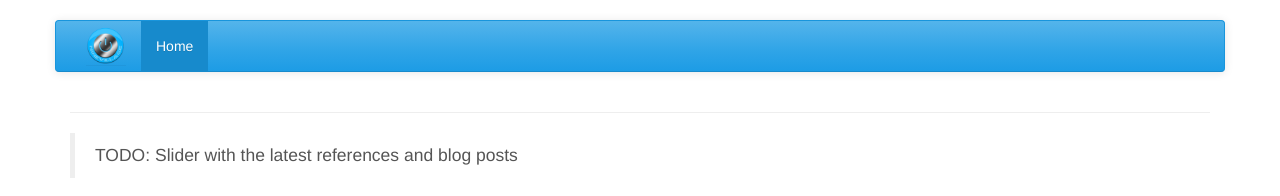
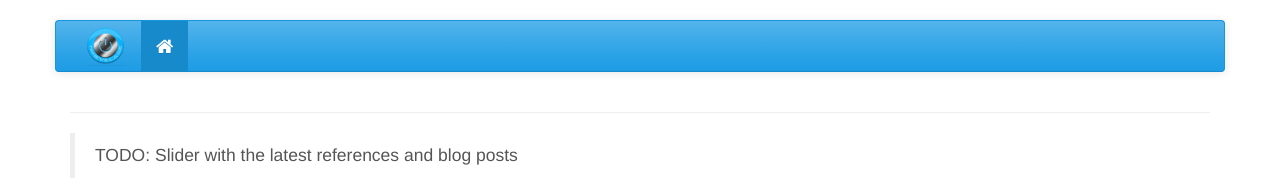
Before and after one commit to Ninevillage/ninevillage.github.io, a Jekyll site: the page built from pages/index.html, in a window 1280 px wide. Shown: the top 196 px of the page. Built offline with Jekyll 4.4.1, drawn with Linux system fonts in a browser that asks for light colours.

Commit message:
Update header.html

```diff
--- a/_includes/header.html
+++ b/_includes/header.html
@@ -21,9 +21,9 @@
           {% for node in pages %}
             {% if node.title and node.nav %}
               {% if page.url == node.url %}
-                <li class="active"><a href="{{ node.url | prepend: site.baseurl }}">{{ node.title }}</a></li>
+                <li class="active"><a href="{{ node.url | prepend: site.baseurl }}">{{ node.navtitle | default: node.title }}</a></li>
               {% else %}
-                <li><a href="{{ node.url | prepend: site.baseurl }}">{{ node.title }}</a></li>
+                <li><a href="{{ node.url | prepend: site.baseurl }}">{{ node.navtitle | default: node.title }}</a></li>
               {% endif %}
             {% endif %}
           {% endfor %}
@@ -33,9 +33,9 @@
           {% for node in pages %}
             {% if node.title and node.rightnav %}
               {% if page.url == node.url %}
-                <li class="active"><a href="{{ node.url | prepend: site.baseurl }}">{{ node.title }}</a></li>
+                <li class="active"><a href="{{ node.url | prepend: site.baseurl }}">{{ node.navtitle | default: node.title }}</a></li>
               {% else %}
-                <li><a href="{{ node.url | prepend: site.baseurl }}">{{ node.title }}</a></li>
+                <li><a href="{{ node.url | prepend: site.baseurl }}">{{ node.navtitle | default: node.title }}</a></li>
               {% endif %}
             {% endif %}
           {% endfor %}
```
